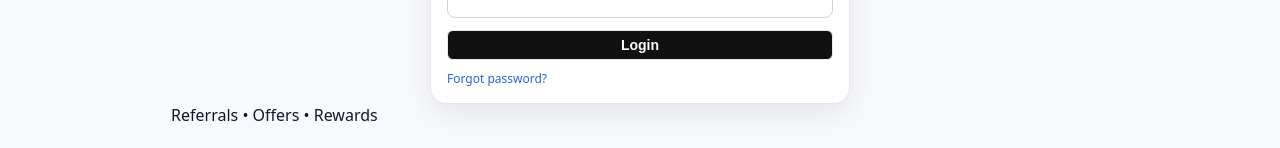
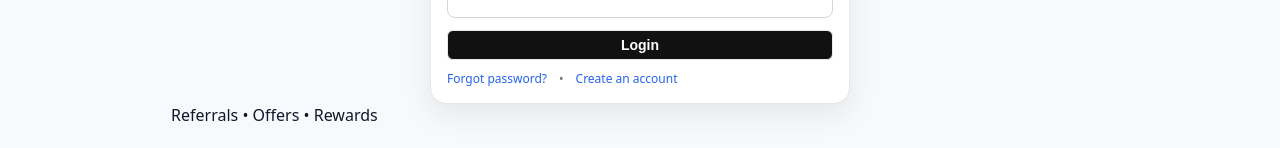
Before and after one commit to sameer-sarma/trihola-web, a React (Vite) app: page /email-login in a window 1280 px wide. Shown: the part 330-478 px from the top of the page. Built offline with nearby package versions, Linux system fonts and the light colour scheme.

Commit message:
url correction

```diff
--- a/src/components/Header.tsx
+++ b/src/components/Header.tsx
@@ -10,13 +10,22 @@ import { NotificationBell } from "./NotificationBell";
 
 const API_BASE = import.meta.env.VITE_API_BASE as string;
 
+function isSafeInternalPath(p?: string | null) {
+  return !!p && p.startsWith("/") && !p.startsWith("//");
+}
+
+function makeAuthHref(base: string, next: string) {
+  // Avoid noisy URLs like ?next=%2F and meaningless roots
+  if (!next || next === "/" || next === "/app") return base;
+  return `${base}?next=${encodeURIComponent(next)}`;
+}
+
 const Header = () => {
   const [session, setSession] = useState<Session | null>(null);
   const [isBusiness, setIsBusiness] = useState(false);
   const navigate = useNavigate();
   const location = useLocation();
 
-  // Build "next" (current URL) for login redirects
   const next = useMemo(() => {
     const params = new URLSearchParams(location.search);
     const forwardedNext = params.get("next");
@@ -25,32 +34,27 @@ const Header = () => {
       location.pathname.startsWith("/email-login") ||
       location.pathname.startsWith("/register");
 
-    // ✅ If we are already on login/register and a next exists, preserve it
-    if (
-      isAuthRoute &&
-      forwardedNext &&
-      forwardedNext.startsWith("/") &&
-      !forwardedNext.startsWith("//")
-    ) {
-      return decodeURIComponent(forwardedNext);
+    // If already on auth pages and next exists, preserve it.
+    if (isAuthRoute && isSafeInternalPath(forwardedNext)) {
+      return decodeURIComponent(forwardedNext!);
     }
 
-    // Otherwise, derive next from current location
     const current = location.pathname + location.search + location.hash;
 
-    // Avoid redirect loops
+    // Avoid auth loops; if someone is already on auth page without forwarded next.
     if (current.startsWith("/email-login") || current.startsWith("/register")) {
       return "/start";
     }
 
+    // Root isn't a meaningful target—treat it as "no next"
+    if (current === "/") return "/start";
+
     return current;
   }, [location.pathname, location.search, location.hash]);
 
-  const emailLoginHref = useMemo(() => {
-    return `/email-login?next=${encodeURIComponent(next)}`;
-  }, [next]);
+  const emailLoginHref = useMemo(() => makeAuthHref("/email-login", next), [next]);
+  const registerHref = useMemo(() => makeAuthHref("/register", next), [next]);
 
-  // Keep session in sync and clear cached slug when signed out
   useEffect(() => {
     let mounted = true;
 
@@ -59,17 +63,13 @@ const Header = () => {
         data: { session },
       } = await supabase.auth.getSession();
       if (mounted) setSession(session);
-      if (!session) {
-        sessionStorage.removeItem("profileSlug");
-      }
+      if (!session) sessionStorage.removeItem("profileSlug");
     })();
 
     const { data: authListener } = supabase.auth.onAuthStateChange((_event, nextSession) => {
       if (!mounted) return;
       setSession(nextSession || null);
-      if (!nextSession) {
-        sessionStorage.removeItem("profileSlug");
-      }
+      if (!nextSession) sessionStorage.removeItem("profileSlug");
     });
 
     return () => {
@@ -78,7 +78,6 @@ const Header = () => {
     };
   }, []);
 
-  // Fetch profile to know if user is a business
   useEffect(() => {
     if (!session?.access_token) {
       setIsBusiness(false);
@@ -111,9 +110,7 @@ const Header = () => {
   const handleLogout = async () => {
     sessionStorage.removeItem("profileSlug");
     await supabase.auth.signOut();
-
-    // After logout, go to login and keep user on the same page after re-login
-    navigate(`/email-login?next=${encodeURIComponent(next)}`, { replace: true });
+    navigate(makeAuthHref("/email-login", next), { replace: true });
   };
 
   return (
@@ -124,7 +121,6 @@ const Header = () => {
           <span className="logo-text">TriHola</span>
         </Link>
 
-        {/* Primary nav */}
         <nav className="nav-links" aria-label="Primary">
           {session ? (
             <>
@@ -142,32 +138,24 @@ const Header = () => {
             </>
           ) : (
             <>
-              <NavLink
-                to={`/register?next=${encodeURIComponent(next)}`}
-                className={({ isActive }) => (isActive ? "active" : "")}
-              >
+              <NavLink to={registerHref} className={({ isActive }) => (isActive ? "active" : "")}>
                 Register
               </NavLink>
 
-              {/* ✅ Login preserves current location */}
-              <NavLink
-                to={emailLoginHref}
-                className={({ isActive }) => (isActive ? "active" : "")}
-              >
+              <NavLink to={emailLoginHref} className={({ isActive }) => (isActive ? "active" : "")}>
                 Login with Email
               </NavLink>
             </>
           )}
         </nav>
 
-        {/* Right-side tools: App Launcher (always visible; adapts to auth) */}
         <div className="header-tools">
           <AppLauncher
             isLoggedIn={!!session}
             isBusiness={isBusiness}
             onLogout={handleLogout}
             userLabel={session?.user?.email ?? null}
-            avatarUrl={null /* plug your profile avatar URL if you have it */}
+            avatarUrl={null}
           />
           {session && <NotificationBell />}
         </div>
--- a/src/pages/EmailLogin.tsx
+++ b/src/pages/EmailLogin.tsx
@@ -1,6 +1,16 @@
-import React, { useEffect, useState } from "react";
+import React, { useEffect, useMemo, useState } from "react";
 import { supabase } from "../supabaseClient";
 import { useNavigate, Link, useLocation } from "react-router-dom";
+
+function isSafeInternalPath(p?: string | null) {
+  return !!p && p.startsWith("/") && !p.startsWith("//");
+}
+
+function normalizeNext(p?: string | null) {
+  // treat "/" as no-op
+  if (!p || p === "/" || p === "/app") return null;
+  return p;
+}
 
 const EmailLogin: React.FC = () => {
   const [email, setEmail] = useState("");
@@ -13,42 +23,57 @@ const EmailLogin: React.FC = () => {
   const navigate = useNavigate();
   const location = useLocation();
 
-  // read ?openSlug=... from the query string
-  const searchParams = new URLSearchParams(location.search);
+  const searchParams = useMemo(() => new URLSearchParams(location.search), [location.search]);
   const openSlug = searchParams.get("openSlug");
   const rawNext = searchParams.get("next");
 
-  // optional: decode in case you encodeURIComponent() on the way in
   const nextPath = rawNext ? decodeURIComponent(rawNext) : null;
-  const safeNext =
-    nextPath &&
-    nextPath.startsWith("/") &&
-    !nextPath.startsWith("//") &&
-    !nextPath.startsWith("/email-login")
-      ? nextPath
-      : null;
+  const safeNext = useMemo(() => {
+    const n = normalizeNext(nextPath);
+    if (!isSafeInternalPath(n)) return null;
+    if (n!.startsWith("/email-login")) return null;
+    return n;
+  }, [nextPath]);
 
-  // single function to decide where to send the user after login
+  const fallbackNext = useMemo(() => {
+    if (safeNext) return safeNext;
+    if (openSlug) return `/open/${openSlug}`;
+    return "/start";
+  }, [safeNext, openSlug]);
+
+  const forgotPasswordHref = useMemo(() => {
+    // Only include next if meaningful
+    const n = normalizeNext(fallbackNext);
+    if (!n) return "/forgot-password";
+    return `/forgot-password?next=${encodeURIComponent(n)}`;
+  }, [fallbackNext]);
+
+  const registerHref = useMemo(() => {
+    const n = normalizeNext(fallbackNext);
+    if (!n) return "/register";
+    return `/register?next=${encodeURIComponent(n)}`;
+  }, [fallbackNext]);
+
   const handlePostLoginRedirect = (session: any) => {
     if (!session?.user?.id) return;
-
-    if (safeNext) {
-        navigate(safeNext, { replace: true });
-        // highest priority: explicit "safe next" path from URL
-      } else if (openSlug) {
-        // next: open referral claim
-        navigate(`/open/${openSlug}`, { replace: true });
-      } else {
-        // fallback: profile
-        navigate("/start", { replace: true });
-      }
+    navigate(fallbackNext, { replace: true });
   };
 
   useEffect(() => {
     let mounted = true;
 
+    const isRecoveryFlow =
+      location.pathname === "/reset-password" ||
+      location.search.includes("type=recovery") ||
+      location.hash.includes("type=recovery");
+
+    if (isRecoveryFlow) return;
+
     const checkSession = async () => {
-        const { data: { session } } = await supabase.auth.getSession();
+      const {
+        data: { session },
+      } = await supabase.auth.getSession();
+
       if (mounted && session?.user?.id) {
         handlePostLoginRedirect(session);
       }
@@ -66,8 +91,8 @@ const EmailLogin: React.FC = () => {
       mounted = false;
       sub.subscription.unsubscribe();
     };
-    }, [location.search]); // only needs search, not full location
-
+    // important: depends on fallbackNext so it redirects correctly when next changes
+  }, [location.pathname, location.search, location.hash, fallbackNext]);
 
   const handleLogin = async (e: React.FormEvent) => {
     e.preventDefault();
@@ -104,6 +129,7 @@ const EmailLogin: React.FC = () => {
     setLoading(true);
     setError(null);
     setMessage(null);
+
     const { error } = await supabase.auth.resend({
       type: "signup",
       email,
@@ -121,7 +147,6 @@ const EmailLogin: React.FC = () => {
   return (
     <div className="th-page auth-page">
       <div className="auth-layout">
-        {/* LEFT: login form */}
         <div className="card card--narrow">
           <h2 className="card-title">Login to Trihola</h2>
 
@@ -159,34 +184,27 @@ const EmailLogin: React.FC = () => {
             </div>
 
             <div className="th-field">
-              <button
-                type="submit"
-                className="btn btn--primary btn--block"
-                disabled={loading}
-              >
+              <button type="submit" className="btn btn--primary btn--block" disabled={loading}>
                 {loading ? "Logging in…" : "Login"}
               </button>
             </div>
           </form>
 
-          <div className="form-help">
-          <Link
-            to={`/forgot-password?next=${encodeURIComponent(
-              safeNext ?? "/start"
-            )}`}
-            className="th-link"
-          >
+          <div className="form-help" style={{ display: "flex", gap: 12, flexWrap: "wrap" }}>
+            <Link to={forgotPasswordHref} className="th-link">
               Forgot password?
+            </Link>
+
+            <span className="th-muted">•</span>
+
+            <Link to={registerHref} className="th-link">
+              Create an account
             </Link>
           </div>
 
           {showResend && (
             <div className="form-help">
-              <button
-                onClick={handleResend}
-                className="th-link-button"
-                disabled={loading}
-              >
+              <button onClick={handleResend} className="th-link-button" disabled={loading}>
                 Resend verification email
               </button>
             </div>
@@ -196,15 +214,12 @@ const EmailLogin: React.FC = () => {
           {error && <div className="alert alert--error">{error}</div>}
         </div>
 
-        {/* RIGHT: marketing / explainer */}
         <aside className="auth-aside">
           <div className="auth-eyebrow">Referrals • Offers • Rewards</div>
-          <h3 className="auth-title">
-            Referrals made simple. Rewards made real.
-          </h3>
+          <h3 className="auth-title">Referrals made simple. Rewards made real.</h3>
           <p className="auth-sub">
-            Turn every recommendation into a win-win. Connect people with
-            businesses, track in real time, and unlock exclusive rewards.
+            Turn every recommendation into a win-win. Connect people with businesses, track in real
+            time, and unlock exclusive rewards.
           </p>
           <ul className="auth-bullets">
             <li>
--- a/src/pages/ForgotPassword.tsx
+++ b/src/pages/ForgotPassword.tsx
@@ -1,6 +1,15 @@
-import React, { useState } from "react";
+import React, { useMemo, useState } from "react";
 import { Link, useLocation } from "react-router-dom";
 import { supabase } from "../supabaseClient";
+
+function isSafeInternalPath(p?: string | null) {
+  return !!p && p.startsWith("/") && !p.startsWith("//");
+}
+
+function normalizeNext(p?: string | null) {
+  if (!p || p === "/" || p === "/app") return null;
+  return p;
+}
 
 const ForgotPassword: React.FC = () => {
   const [email, setEmail] = useState("");
@@ -8,15 +17,27 @@ const ForgotPassword: React.FC = () => {
   const [error, setError] = useState<string | null>(null);
 
   const location = useLocation();
-  const searchParams = new URLSearchParams(location.search);
+  const searchParams = useMemo(() => new URLSearchParams(location.search), [location.search]);
 
   const rawNext = searchParams.get("next");
   const nextPath = rawNext ? decodeURIComponent(rawNext) : null;
 
-  const safeNext =
-    nextPath && nextPath.startsWith("/") && !nextPath.startsWith("//")
-      ? nextPath
-      : "/start";
+  const safeNext = useMemo(() => {
+    const n = normalizeNext(nextPath);
+    if (!isSafeInternalPath(n)) return null;
+    return n;
+  }, [nextPath]);
+
+  const resetRedirectTo = useMemo(() => {
+    // If no meaningful next, keep URL clean
+    if (!safeNext) return `${window.location.origin}/reset-password`;
+    return `${window.location.origin}/reset-password?next=${encodeURIComponent(safeNext)}`;
+  }, [safeNext]);
+
+  const backToLoginHref = useMemo(() => {
+    if (!safeNext) return "/email-login";
+    return `/email-login?next=${encodeURIComponent(safeNext)}`;
+  }, [safeNext]);
 
   const handleReset = async (e: React.FormEvent) => {
     e.preventDefault();
@@ -24,7 +45,7 @@ const ForgotPassword: React.FC = () => {
     setError(null);
 
     const { error } = await supabase.auth.resetPasswordForEmail(email, {
-      redirectTo: `${window.location.origin}/reset-password?next=${encodeURIComponent(safeNext)}`,
+      redirectTo: resetRedirectTo,
     });
 
     if (error) setError(error.message);
@@ -39,7 +60,9 @@ const ForgotPassword: React.FC = () => {
 
         <form className="th-form" onSubmit={handleReset}>
           <div className="th-field">
-            <label htmlFor="fp-email" className="th-label">Email address</label>
+            <label htmlFor="fp-email" className="th-label">
+              Email address
+            </label>
             <input
               id="fp-email"
               type="email"
@@ -63,7 +86,7 @@ const ForgotPassword: React.FC = () => {
 
         <div className="form-help">
           Remembered it?{" "}
-          <Link to={`/email-login?next=${encodeURIComponent(safeNext)}`} className="th-link">
+          <Link to={backToLoginHref} className="th-link">
             Back to login
           </Link>
         </div>
--- a/src/pages/Register.tsx
+++ b/src/pages/Register.tsx
@@ -1,7 +1,16 @@
-import { useState } from "react";
+import { useMemo, useState } from "react";
 import axios from "axios";
 import { supabase } from "../supabaseClient";
 import { useNavigate, Link, useSearchParams } from "react-router-dom";
+
+function isSafeInternalPath(p?: string | null) {
+  return !!p && p.startsWith("/") && !p.startsWith("//");
+}
+
+function normalizeNext(p?: string | null) {
+  if (!p || p === "/" || p === "/app") return null;
+  return p;
+}
 
 export default function Register() {
   const [email, setEmail] = useState("");
@@ -12,42 +21,51 @@ export default function Register() {
   const navigate = useNavigate();
 
   const [searchParams] = useSearchParams();
+  const rawNext = searchParams.get("next");
+  const decodedNext = rawNext ? decodeURIComponent(rawNext) : null;
 
-  const rawNext = searchParams.get("next");
-  const nextPath = rawNext ? decodeURIComponent(rawNext) : null;
+  const safeNext = useMemo(() => {
+    const n = normalizeNext(decodedNext);
+    if (!isSafeInternalPath(n)) return "/start";
+    if (n!.startsWith("/register")) return "/start";
+    return n!;
+  }, [decodedNext]);
 
-  const safeNext =
-    nextPath &&
-    nextPath.startsWith("/") &&
-    !nextPath.startsWith("//") &&
-    !nextPath.startsWith("/register")
-      ? nextPath
-      : "/start";
+  const loginHref = useMemo(() => {
+    const n = normalizeNext(safeNext);
+    if (!n) return "/email-login";
+    return `/email-login?next=${encodeURIComponent(n)}`;
+  }, [safeNext]);
 
   const handleRegister = async (e?: React.FormEvent) => {
     e?.preventDefault();
     setLoading(true);
     setMessage("");
+
     try {
       const res = await axios.post(`${__API_BASE__}/register`, { email, password, phone });
+
       switch (res.data.status) {
         case "await_email_verification":
           await supabase.auth.signInWithOtp({
             email,
             options: {
-              emailRedirectTo: `${window.location.origin}/email-login?next=${encodeURIComponent(safeNext)}`
-            }
+              emailRedirectTo: `${window.location.origin}${loginHref}`,
+            },
           });
           setMessage("Check your email for a verification link.");
-          navigate(`/email-login?next=${encodeURIComponent(safeNext)}`, { replace: true });
+          navigate(loginHref, { replace: true });
           break;
+
         case "redirect_login":
           setMessage("You already have an account. Please login.");
-          navigate(`/email-login?next=${encodeURIComponent(safeNext)}`, { replace: true });
+          navigate(loginHref, { replace: true });
           break;
+
         case "update_credentials":
           setMessage("Phone exists. Please set your email/password.");
           break;
+
         default:
           setMessage(res.data.message || "Unexpected response.");
       }
@@ -61,13 +79,14 @@ export default function Register() {
   return (
     <div className="th-page auth-page">
       <div className="auth-layout">
-        {/* Left: form */}
         <div className="card card--narrow">
           <h2 className="card-title">Create your account</h2>
 
           <form className="th-form" onSubmit={handleRegister}>
             <div className="th-field">
-              <label htmlFor="reg-email" className="th-label">Email</label>
+              <label htmlFor="reg-email" className="th-label">
+                Email
+              </label>
               <input
                 id="reg-email"
                 className="th-input"
@@ -81,7 +100,9 @@ export default function Register() {
             </div>
 
             <div className="th-field">
-              <label htmlFor="reg-password" className="th-label">Password</label>
+              <label htmlFor="reg-password" className="th-label">
+                Password
+              </label>
               <input
                 id="reg-password"
                 className="th-input"
@@ -95,7 +116,9 @@ export default function Register() {
             </div>
 
             <div className="th-field">
-              <label htmlFor="reg-phone" className="th-label">Phone (with country code)</label>
+              <label htmlFor="reg-phone" className="th-label">
+                Phone (with country code)
+              </label>
               <input
                 id="reg-phone"
                 className="th-input"
@@ -114,11 +137,8 @@ export default function Register() {
             </div>
 
             <div className="form-help">
-              Already have an account?
-              <Link
-                to={`/email-login?next=${encodeURIComponent(safeNext)}`}
-                className="th-link"
-              >
+              Already have an account?{" "}
+              <Link to={loginHref} className="th-link">
                 Login
               </Link>
             </div>
@@ -127,18 +147,26 @@ export default function Register() {
           {message && <div className="alert alert--success" style={{ marginTop: 8 }}>{message}</div>}
         </div>
 
-        {/* Right: mini “Why TriHola” pitch */}
         <aside className="auth-aside">
           <div className="auth-eyebrow">Why TriHola</div>
           <h3 className="auth-title">Built for users, referrers, and businesses</h3>
           <p className="auth-sub">
-            Turn word-of-mouth into measurable growth with reward management and secure,
-            trackable threads.
+            Turn word-of-mouth into measurable growth with reward management and secure, trackable
+            threads.
           </p>
           <ul className="auth-bullets">
-            <li><span className="tick">✔</span><strong>Users</strong> — every referral counts; organize offers & claims.</li>
-            <li><span className="tick">✔</span><strong>Referrers</strong> — earn transparent rewards with simple tracking.</li>
-            <li><span className="tick">✔</span><strong>Businesses</strong> — convert happy customers into a sales channel.</li>
+            <li>
+              <span className="tick">✔</span>
+              <strong>Users</strong> — every referral counts; organize offers & claims.
+            </li>
+            <li>
+              <span className="tick">✔</span>
+              <strong>Referrers</strong> — earn transparent rewards with simple tracking.
+            </li>
+            <li>
+              <span className="tick">✔</span>
+              <strong>Businesses</strong> — convert happy customers into a sales channel.
+            </li>
           </ul>
         </aside>
       </div>
--- a/src/pages/ResetPassword.tsx
+++ b/src/pages/ResetPassword.tsx
@@ -1,4 +1,4 @@
-import React, { useEffect, useState } from "react";
+import React, { useEffect, useMemo, useState } from "react";
 import { supabase } from "../supabaseClient";
 import { useLocation, useNavigate } from "react-router-dom";
 
@@ -7,6 +7,15 @@ function parseHashTokens(hash: string) {
   const access_token = params.get("access_token") ?? undefined;
   const refresh_token = params.get("refresh_token") ?? undefined;
   return { access_token, refresh_token };
+}
+
+function isSafeInternalPath(p?: string | null) {
+  return !!p && p.startsWith("/") && !p.startsWith("//");
+}
+
+function normalizeNext(p?: string | null) {
+  if (!p || p === "/" || p === "/app") return null;
+  return p;
 }
 
 const ResetPassword: React.FC = () => {
@@ -19,14 +28,21 @@ const ResetPassword: React.FC = () => {
   const location = useLocation();
   const navigate = useNavigate();
 
-  const searchParams = new URLSearchParams(location.search);
+  const searchParams = useMemo(() => new URLSearchParams(location.search), [location.search]);
   const rawNext = searchParams.get("next");
   const nextPath = rawNext ? decodeURIComponent(rawNext) : null;
 
-  const safeNext =
-    nextPath && nextPath.startsWith("/") && !nextPath.startsWith("//") && !nextPath.startsWith("/email-login")
-      ? nextPath
-      : "/start";
+  const safeNext = useMemo(() => {
+    const n = normalizeNext(nextPath);
+    if (!isSafeInternalPath(n)) return null;
+    if (n!.startsWith("/email-login")) return null;
+    return n;
+  }, [nextPath]);
+
+  const loginHref = useMemo(() => {
+    if (!safeNext) return "/email-login";
+    return `/email-login?next=${encodeURIComponent(safeNext)}`;
+  }, [safeNext]);
 
   useEffect(() => {
     let cancelled = false;
@@ -45,7 +61,9 @@ const ResetPassword: React.FC = () => {
         return;
       }
 
-      const { data: { session } } = await supabase.auth.getSession();
+      const {
+        data: { session },
+      } = await supabase.auth.getSession();
       if (cancelled) return;
 
       if (!session) setError("Recovery session not found. Please request a new reset link.");
@@ -53,7 +71,9 @@ const ResetPassword: React.FC = () => {
     };
 
     hydrateSession();
-    return () => { cancelled = true; };
+    return () => {
+      cancelled = true;
+    };
   }, [location.hash]);
 
   const handleUpdate = async (e: React.FormEvent) => {
@@ -81,10 +101,7 @@ const ResetPassword: React.FC = () => {
 
     setMessage("Password updated successfully. You can now sign in.");
     window.history.replaceState({}, document.title, window.location.pathname + window.location.search);
-    setTimeout(
-      () => navigate(`/email-login?next=${encodeURIComponent(safeNext)}`, { replace: true }),
-      1200
-    );
+    setTimeout(() => navigate(loginHref, { replace: true }), 1200);
   };
 
   return (
@@ -99,7 +116,9 @@ const ResetPassword: React.FC = () => {
         {!busy && !error && (
           <form onSubmit={handleUpdate} className="th-form" noValidate>
             <div className="th-field">
-              <label className="th-label" htmlFor="new-password">New password</label>
+              <label className="th-label" htmlFor="new-password">
+                New password
+              </label>
               <input
                 id="new-password"
                 type="password"
@@ -113,7 +132,9 @@ const ResetPassword: React.FC = () => {
             </div>
 
             <div className="th-field">
-              <label className="th-label" htmlFor="confirm-password">Confirm new password</label>
+              <label className="th-label" htmlFor="confirm-password">
+                Confirm new password
+              </label>
               <input
                 id="confirm-password"
                 type="password"
@@ -130,7 +151,11 @@ const ResetPassword: React.FC = () => {
               Update Password
             </button>
 
-            {message && <div className="alert alert--success" style={{ marginTop: 12 }}>{message}</div>}
+            {message && (
+              <div className="alert alert--success" style={{ marginTop: 12 }}>
+                {message}
+              </div>
+            )}
           </form>
         )}
       </div>
```
Lines whose indentation alone changed are shown as unchanged.
